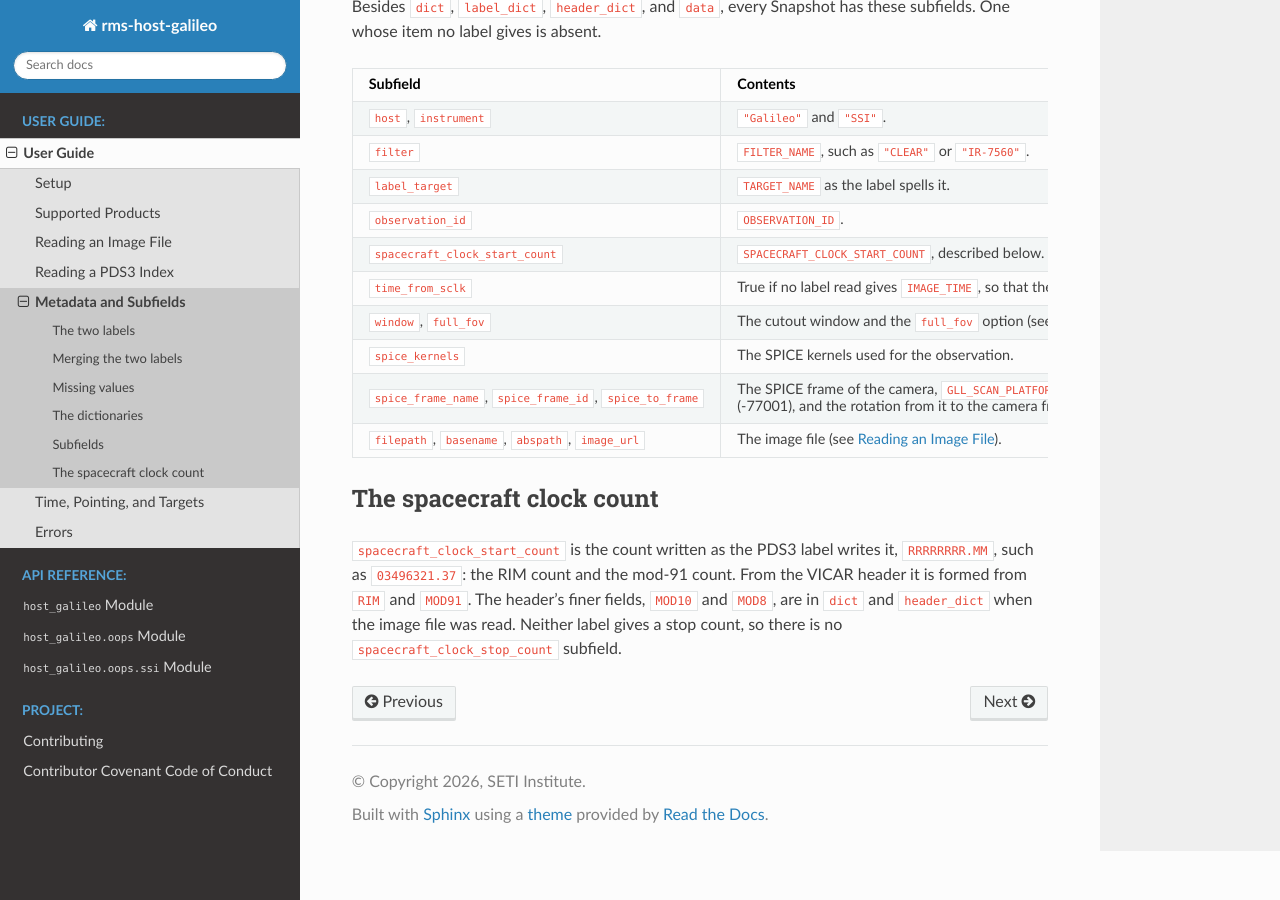
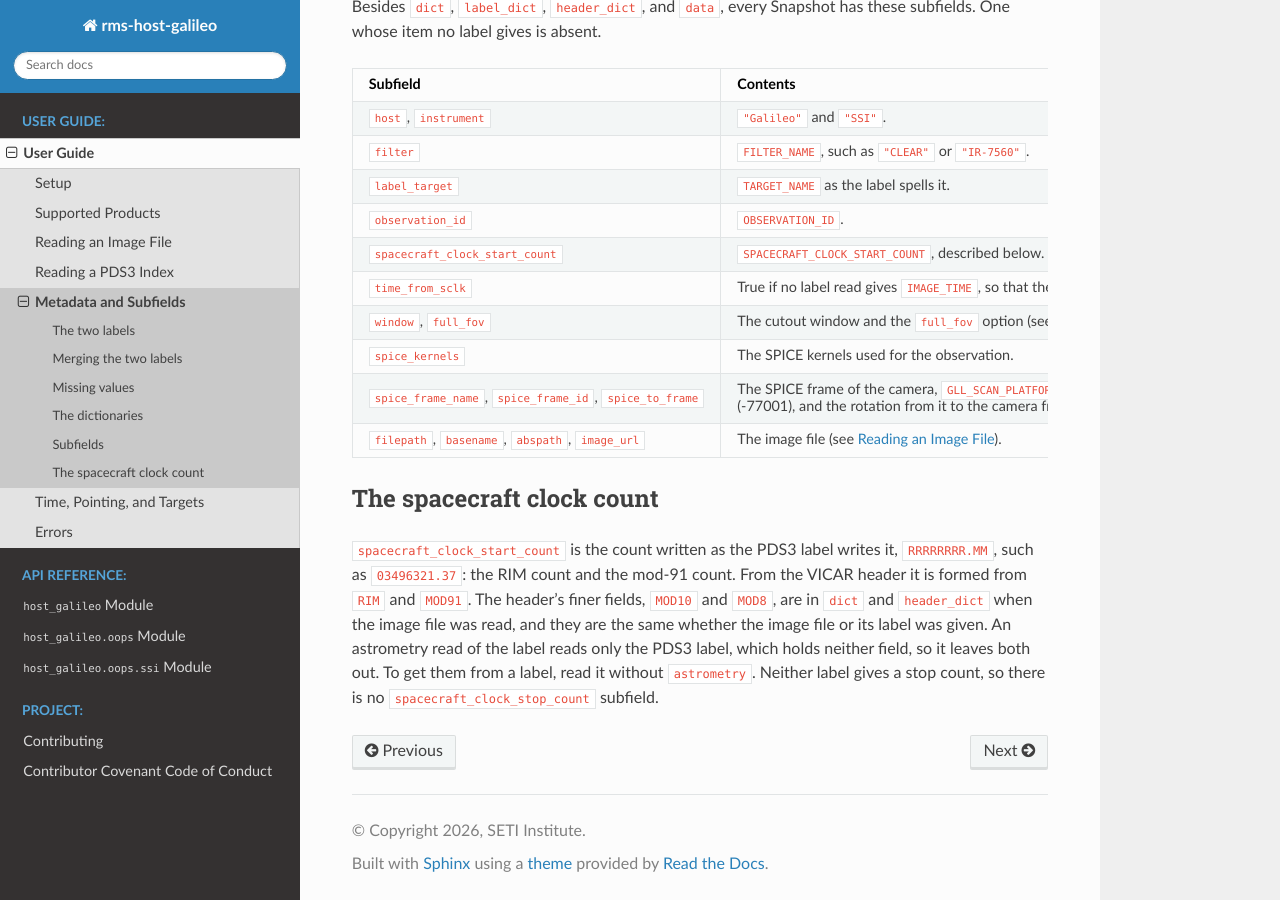
Before and after one commit to SETI/rms-host-galileo, a Sphinx documentation site: the page built from docs/user_guide/user_guide_metadata.rst, in a window 1280 px wide and 900 px high, scrolled down 2990 px. Built offline with Sphinx 7.4.7 and the Read the Docs theme 3.1.0, drawn with Linux system fonts in a browser that asks for light colours.

Commit message:
State where MOD10 and MOD8 come from
Only the VICAR header gives the finer clock fields, so an astrometry
read of the PDS3 label, which reads only the label, leaves them out.
The metadata chapter and the from_file docstring now say so, and a
test pins it with the image file present beside the label.

Co-Authored-By: Claude Opus 5.5 <noreply@anthropic.com>
Claude-Session: https://claude.ai/code/session_01RG3ZiBNx376YVT9xgP1ET9

```diff
--- a/docs/user_guide/user_guide_metadata.rst
+++ b/docs/user_guide/user_guide_metadata.rst
@@ -189,5 +189,7 @@ The spacecraft clock count
 ``RRRRRRRR.MM``, such as ``03496321.37``: the RIM count and the mod-91 count. From the
 VICAR header it is formed from ``RIM`` and ``MOD91``. The header's finer fields,
 ``MOD10`` and ``MOD8``, are in ``dict`` and ``header_dict`` when the image file was
-read. Neither label gives a stop count, so there is no
-``spacecraft_clock_stop_count`` subfield.
+read, and they are the same whether the image file or its label was given. An
+astrometry read of the label reads only the PDS3 label, which holds neither field, so
+it leaves both out. To get them from a label, read it without ``astrometry``. Neither
+label gives a stop count, so there is no ``spacecraft_clock_stop_count`` subfield.
```
Also changed, not shown: 2 other files.
